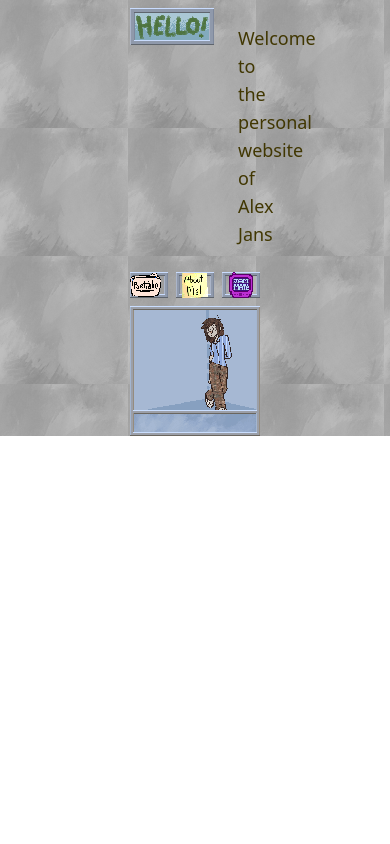
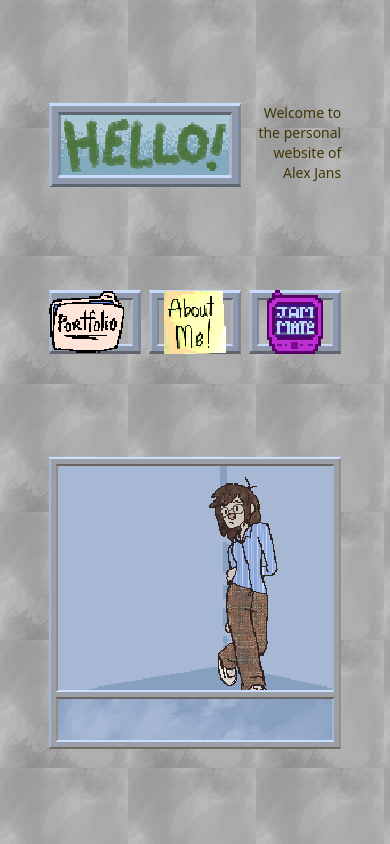
Before and after one commit to allocs/allocs.github.io, a React (Vite) app: page / in a window 390 px wide. Built offline with nearby package versions, Linux system fonts and the light colour scheme; a web font is replaced by a local one.

Commit message:
ok actually responsive now

```diff
--- a/src/pages/HomePage.jsx
+++ b/src/pages/HomePage.jsx
@@ -18,8 +18,8 @@ const HomePage = () => {
         hello = Hello2;
     }
   return (
-    <div className="flex min-height:100% bg-homepage bg-fixed justify-center">
-        <div className="grid grid-cols-3 gap-2 justify-evenly w-1/3 bg-homepage bg-fixed">
+    <div className="flex lg:min-height:100% h-screen bg-homepage bg-fixed justify-center">
+        <div className="grid grid-cols-3 gap-2 justify-evenly w-3/4 lg:w-1/3 bg-homepage bg-fixed">
             <div className="col-span-3">
 
             </div>
@@ -30,7 +30,7 @@ const HomePage = () => {
                   alt='Hello!'
                 />
             </div>
-            <div className='text-right font-system text-[#413702] text-lg  md:text-2xl lg:text-4xl p-4'>
+            <div className='text-right font-system text-[#413702] text-sm  md:text-lg lg:text-4xl md:p-4'>
                 Welcome to the personal website of Alex Jans
             </div>
             <NavLink className='' to='/Portfolio'>
```
